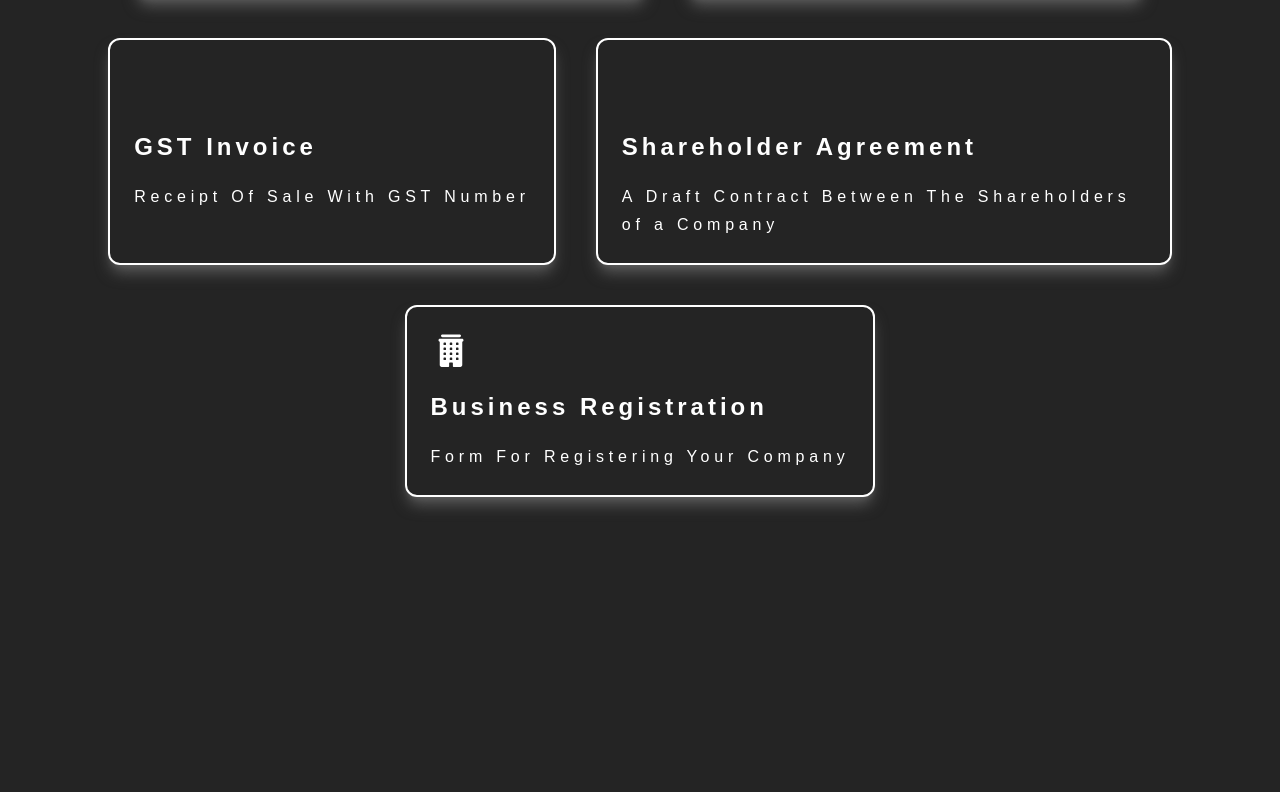
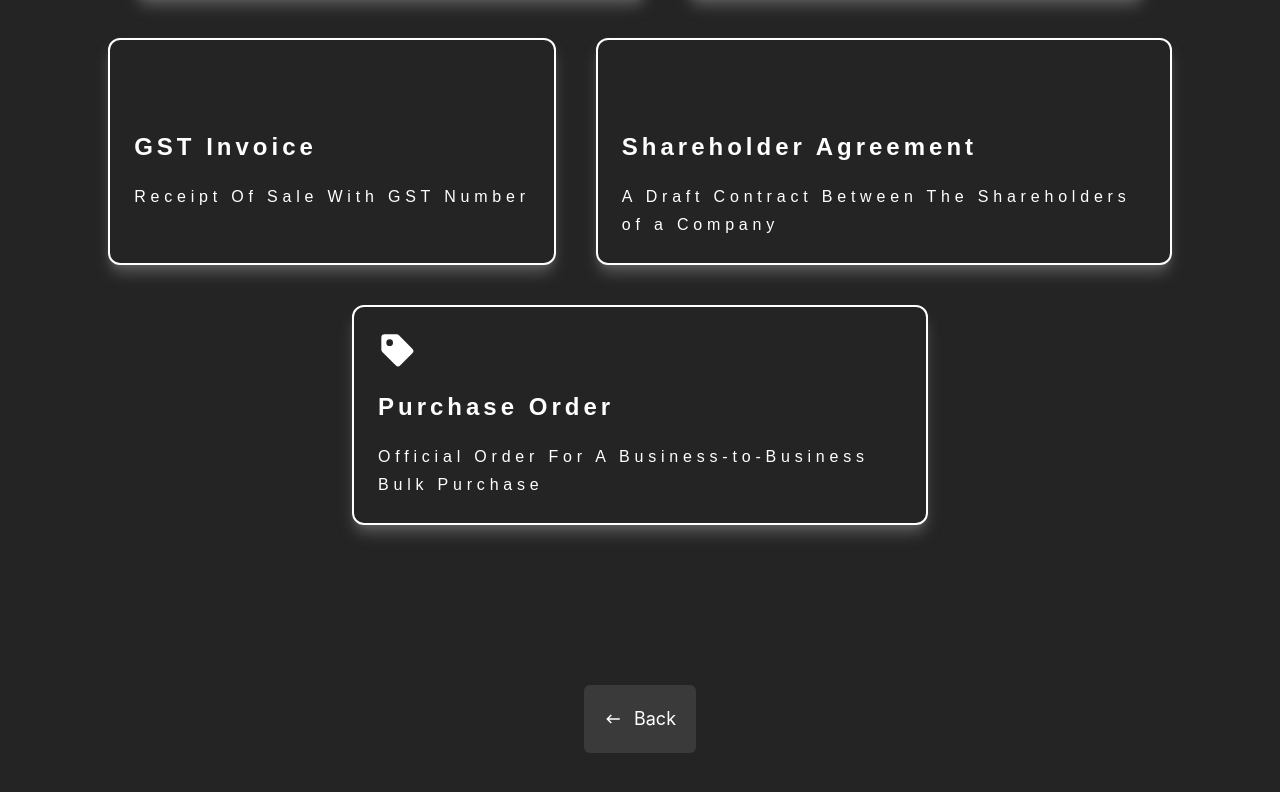
Before and after one commit to Dee-Codez/SamvidhanAI, a React (Vite) app: page /DocDrafter in a window 1280 px wide. Shown: the part 618-1410 px from the top of the page. Before the commit the page ends 1275 px from the top, so only its background shows below. Built offline with nearby package versions, Linux system fonts and the light colour scheme; no server answers; some icons are missing.

Commit message:
DocDrafter Complete

```diff
--- a/src/components/DocDrafter.jsx
+++ b/src/components/DocDrafter.jsx
@@ -4,6 +4,8 @@ import {IoIosBusiness} from 'react-icons/io'
 import {RiIndeterminateCircleFill} from 'react-icons/ri'
 import {LiaFileInvoiceDollarSolid} from 'react-icons/lia'
 import {FaHandshakeSimple} from 'react-icons/fa6'
+import {MdKeyboardBackspace} from 'react-icons/md'
+import {BiSolidPurchaseTag} from 'react-icons/bi'
 
 import Typewriter from './Typewriter'
 
@@ -27,36 +29,43 @@ const DocDrafter = () => {
                         </div>
                     </Link>
                     <Link target='_blank' to="https://www.keka.com/media/2021/06/18-Employee-Termination-Letter-Samples.pdf">
-                        <div className='p-6 font-poppins rounded-xl border-white border-2 hover:bg-[#3b3b3b] hover:p-10 duration-300 min-h-full shadow-lg shadow-[#5c5c5c]'>
+                        <div className='p-6 font-poppins rounded-xl border-white border-2 hover:bg-[#3b3b3b] hover:p-10 hover:scale-110 duration-300 min-h-full shadow-lg shadow-[#5c5c5c]'>
                             <RiIndeterminateCircleFill size={40} className='mb-5'/>
                             <h5 className='mb-5 text-2xl font-bold tracking-[.25rem] text-white'>Termination Letter</h5>
                             <p className='tracking-[.3rem] leading-7'>A letter to terminate an agreement</p>
                         </div>
                     </Link>
                     <Link target='_blank' to="https://cbic-gst.gov.in/aces/Documents/draft-formats-under-invoice-rules.pdf">
-                        <div className='p-6 font-poppins rounded-xl border-white border-2 hover:bg-[#3b3b3b] hover:p-10 duration-300 min-h-full shadow-lg shadow-[#5c5c5c]'>
+                        <div className='p-6 font-poppins rounded-xl border-white border-2 hover:bg-[#3b3b3b] hover:p-10 hover:scale-110 duration-300 min-h-full shadow-lg shadow-[#5c5c5c]'>
                             <LiaFileInvoiceDollarSolid size={40} className='mb-5'/>
                             <h5 className='mb-5 text-2xl font-bold tracking-[.25rem] text-white'>GST Invoice</h5>
                             <p className='tracking-[.3rem] leading-7'>Receipt Of Sale With GST Number</p>
                         </div>
                     </Link>
-
-                    <div className='p-6 font-poppins rounded-xl border-white border-2 hover:bg-[#3b3b3b] hover:p-10 duration-300 shadow-lg shadow-[#5c5c5c]  max-w-xl'>
-                        <FaHandshakeSimple size={40} className='mb-5'/>
-                        <h5 className='mb-5 text-2xl font-bold tracking-[.25rem] text-white'>Shareholder Agreement</h5>
-                        <p className='tracking-[.3rem] leading-7'>A Draft Contract Between The Shareholders of a Company</p>
-                    </div>
-                    <div className='p-6 font-poppins rounded-xl border-white border-2 hover:bg-[#3b3b3b] hover:p-10 duration-300 shadow-lg shadow-[#5c5c5c]'>
-                        <IoIosBusiness size={40} className='mb-5'/>
-                        <h5 className='mb-5 text-2xl font-bold tracking-[.25rem] text-white'>Business Registration</h5>
-                        <p className='tracking-[.3rem] leading-7'>Form For Registering Your Company</p>
-                    </div>
-
-
+                    <Link target='_blank' to="https://www.startupindia.gov.in/content/dam/invest-india/Templates/public/Tools_templates/internal_templates/startup_founders_sha_sample.pdf">
+                        <div className='p-6 font-poppins rounded-xl border-white border-2 hover:bg-[#3b3b3b] hover:p-10 hover:scale-110 duration-300 min-h-full shadow-lg shadow-[#5c5c5c]  max-w-xl'>
+                            <FaHandshakeSimple size={40} className='mb-5'/>
+                            <h5 className='mb-5 text-2xl font-bold tracking-[.25rem] text-white'>Shareholder Agreement</h5>
+                            <p className='tracking-[.3rem] leading-7'>A Draft Contract Between The Shareholders of a Company</p>
+                        </div>
+                    </Link>
+                    <Link target='_blank' to="https://www.smartsheet.com/sites/default/files/IC-Blank-Purchase-Order-Form-9181-PDF.pdf">
+                        <div className='p-6 font-poppins rounded-xl border-white border-2 hover:bg-[#3b3b3b] hover:p-10 hover:scale-110 duration-300 min-h-full shadow-lg shadow-[#5c5c5c] max-w-xl'>
+                            <BiSolidPurchaseTag size={40} className='mb-5'/>
+                            <h5 className='mb-5 text-2xl font-bold tracking-[.25rem] text-white'>Purchase Order</h5>
+                            <p className='tracking-[.3rem] leading-7'>Official Order For A Business-to-Business Bulk Purchase</p>
+                        </div>
+                    </Link>
                 </div>
             </div>
 
         </div>
+        <Link to="/">
+            <div className='flex items-center gap-3 mb-[8vh] bg-white bg-opacity-10 hover:bg-opacity-100 hover:text-black text-white rounded-md p-5 text-lg duration-300'>
+                <MdKeyboardBackspace />
+                <p>Back</p>
+            </div>
+        </Link>
       </div>
 
     </div>
```
